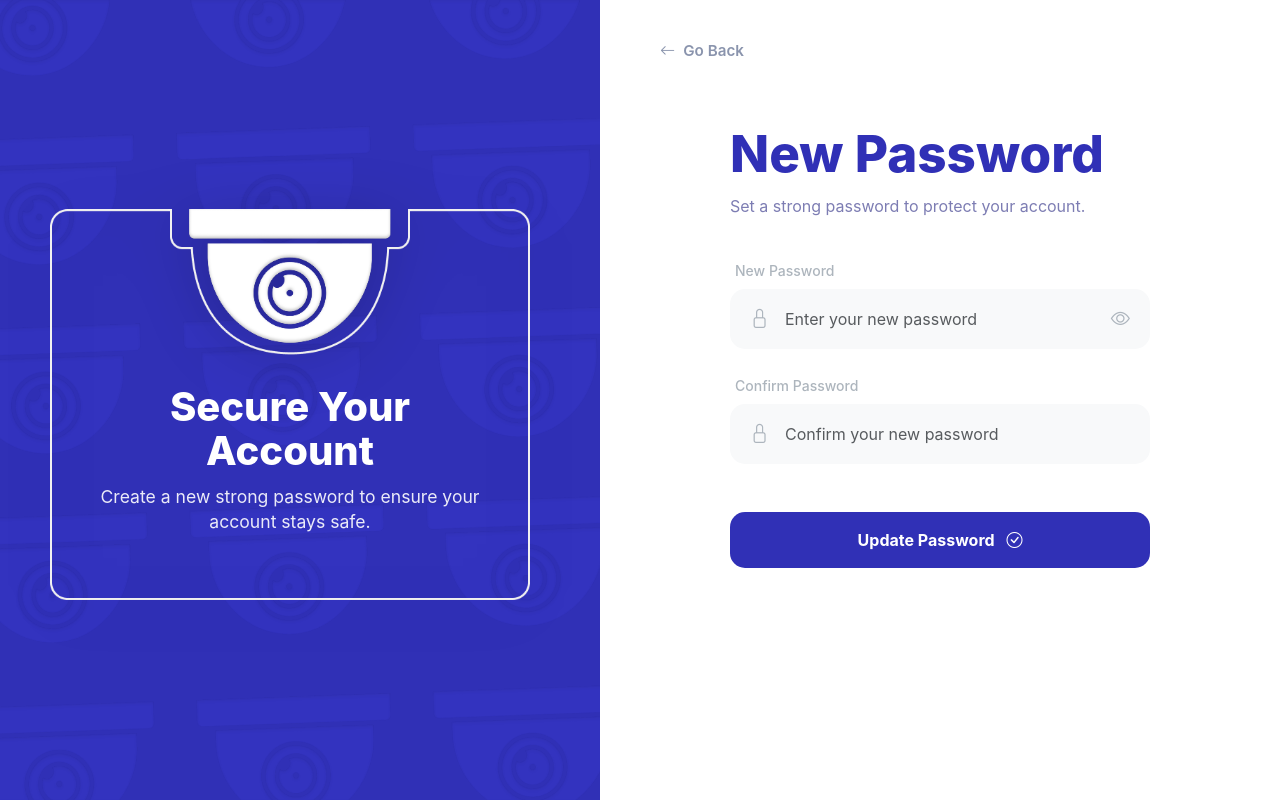
After one commit to sharmipit/Dormonitory, a PHP site: page /auth/new-password.html in a window 1280 px wide. The commit adds this page. Run offline with PHP 8.4, Linux system fonts and the light colour scheme.

Commit message:
added new password and reset confirmation pages, updated existing auth pages, and renamed script.js to main.js for better clarity. Also made some styling adjustments in auth-styles.css to enhance the user experience across all authentication-related pages.

```diff
--- a/assets/css/auth-styles.css
+++ b/assets/css/auth-styles.css
@@ -176,7 +176,9 @@ body {
     text-align: justify;
 }
 
-/* --- Role Selection Interface --- */
+
+
+/* --- Login - Role Selection --- */
 
 .role-selection {
     flex: 1;
@@ -318,6 +320,7 @@ body {
 }
 
 
+
 /* --- Signup Page --- */
 
 .signup-visual {
@@ -372,6 +375,7 @@ body {
     line-height: 1.4;
     margin: 0;
 }
+
 
 
 /* --- Resident Portal Login --- */
@@ -601,6 +605,7 @@ body {
 }
 
 
+
 /* --- Management Access Login --- */
 
 .portal-badge {
@@ -638,7 +643,182 @@ body {
 }
 
 
-/* Size Responsiveness*/
+
+/* --- Forgot Password --- */
+
+.forgot-password-page .auth-title {
+    font-size: 2.8rem;
+    font-weight: 800;
+    color: var(--brand-blue);
+    text-align: center;
+    margin-top: 10px;
+    margin-bottom: 10px;
+    line-height: 1.2;
+}
+
+.forgot-password-page .auth-subtitle {
+    font-family: var(--inter);
+    text-align: center;
+    display: block;
+    margin-bottom: 40px;
+    color: #7d7db3;
+}
+
+.forgot-password-page .form-label {
+    font-family: var(--inter);
+    font-weight: 500;
+    font-size: 0.875rem;
+    color: #adb5bd;
+    margin-left: 5px;
+    text-transform: none;
+}
+
+.forgot-password-page .input-group-custom .form-control {
+    padding: 18px 20px 18px 55px;
+    background-color: #f8f9fa;
+    border: none;
+    border-radius: 15px;
+    font-size: 1rem;
+    width: 100%;
+}
+
+
+
+/* --- Reset Confirmation --- */
+
+.verification-page .auth-title {
+    font-size: 2.5rem;
+    font-weight: 800;
+    color: var(--brand-blue);
+    text-align: center;
+    margin-top: 10px;
+    margin-bottom: 10px;
+    white-space: nowrap;
+    display: block;
+    width: max-content;
+    margin-left: 50%;
+    transform: translateX(-50%);
+}
+
+.verification-page .auth-subtitle {
+    text-align: center;
+    color: #7d7db3;
+    font-size: 1rem;
+    max-width: 400px;
+    margin: 0 auto 40px auto;
+}
+
+.verification-page .otp-container {
+    display: flex;
+    gap: 12px;
+    justify-content: center;
+}
+
+.verification-page .otp-input {
+    width: 50px;
+    height: 65px;
+    text-align: center;
+    font-size: 1.5rem;
+    font-weight: 700;
+    border: 1.5px solid #b0b0e0;
+    border-radius: 12px;
+    background-color: #f0f0ff;
+    color: var(--brand-blue);
+    transition: all 0.3s ease;
+}
+
+.verification-page .otp-input:focus {
+    outline: none;
+    border-color: var(--brand-blue);
+    background-color: #ffffff;
+    box-shadow: 0 0 8px rgba(48, 48, 182, 0.2);
+}
+
+.verification-page .resend-text {
+    text-align: center;
+    color: #8a94ad;
+    font-size: 0.95rem;
+}
+
+.was-validated .otp-input:invalid {
+    border-color: #dc3545;
+}
+
+.verification-page .otp-input.is-invalid {
+    border-color: #dc3545 !important;
+    background-color: #fff8f8;
+}
+
+.verification-page #otp-error {
+    display: none;
+    color: #dc3545;
+    font-weight: 500;
+    font-size: 0.85rem;
+}
+
+
+
+/* --- New Password --- */
+
+.new-password-page .auth-title {
+    font-size: 3.2rem;
+    font-weight: 800;
+    color: var(--brand-blue);
+    margin-bottom: 10px;
+}
+
+.new-password-page .auth-subtitle {
+    margin-bottom: 40px;
+    color: #7d7db3;
+}
+
+.new-password-page .input-group-custom .toggle-password {
+    position: absolute;
+    right: 20px;
+    left: auto;
+    cursor: pointer;
+    color: #adb5bd;
+    z-index: 5;
+}
+
+.new-password-page .input-group-custom .toggle-password:hover {
+    color: var(--brand-blue);
+}
+
+.new-password-page .input-group-custom .form-control {
+    padding-right: 50px !important;
+}
+
+.new-password-page .form-label {
+    font-family: var(--inter);
+    font-size: 0.875rem;
+    font-weight: 500;
+    color: #adb5bd;
+    margin-left: 5px;
+    text-transform: none;
+    letter-spacing: normal;
+}
+
+.new-password-page .no-validate-icon {
+    background-image: none !important;
+    padding-right: 50px !important;
+}
+
+.new-password-page .was-validated .form-control:invalid ~ .invalid-feedback {
+    display: block;
+}
+
+.new-password-page .input-group-custom .toggle-password {
+    position: absolute;
+    right: 20px;
+    z-index: 5;
+    cursor: pointer;
+    color: #adb5bd;
+}
+
+
+
+/* --- Size Responsiveness --- */
 
 @media (max-width: 992px) {
     .hero-left, .signup-visual {
--- a/auth/login-management-access.html
+++ b/auth/login-management-access.html
@@ -3,7 +3,7 @@
 <head>
     <meta charset="UTF-8" />
     <meta name="viewport" content="width=device-width, initial-scale=1.0" />
-    <title>Dormonitory</title>
+    <title>Management Login | Dormonitory</title>
     <link href="https://cdn.jsdelivr.net/npm/bootstrap@5.3.3/dist/css/bootstrap.min.css" rel="stylesheet" />
     <link rel="stylesheet" href="https://cdn.jsdelivr.net/npm/bootstrap-icons@1.11.3/font/bootstrap-icons.min.css">
     <link rel="stylesheet" href="../assets/css/auth-styles.css" />
@@ -66,7 +66,7 @@
                         <a href="forgot-password.html" class="forgot-link">Forgot Password?</a>
                     </div>
 
-                    <button type="submit" class="btn-auth-primary w-100">Access Dashboard</button>
+                    <button type="submit" class="btn-auth-primary w-100">Login</button>
 
                     <div class="auth-divider">
                         <span>or Log In with</span>
--- a/auth/login-resident-portal.html
+++ b/auth/login-resident-portal.html
@@ -3,7 +3,7 @@
 <head>
     <meta charset="UTF-8" />
     <meta name="viewport" content="width=device-width, initial-scale=1.0" />
-    <title>Dormonitory</title>
+    <title>Resident Login | Dormonitory</title>
     <link href="https://cdn.jsdelivr.net/npm/bootstrap@5.3.3/dist/css/bootstrap.min.css" rel="stylesheet" />
     <link rel="stylesheet" href="https://cdn.jsdelivr.net/npm/bootstrap-icons@1.11.3/font/bootstrap-icons.min.css">
     <link rel="stylesheet" href="../assets/css/auth-styles.css" />
--- a/auth/login.html
+++ b/auth/login.html
@@ -3,7 +3,7 @@
 <head>
     <meta charset="UTF-8" />
     <meta name="viewport" content="width=device-width, initial-scale=1.0" />
-    <title>Dormonitory</title>
+    <title>Login | Dormonitory</title>
     <link href="https://cdn.jsdelivr.net/npm/bootstrap@5.3.3/dist/css/bootstrap.min.css" rel="stylesheet" />
     <link rel="stylesheet" href="https://cdn.jsdelivr.net/npm/bootstrap-icons@1.11.3/font/bootstrap-icons.min.css">
     <link rel="stylesheet" href="../assets/css/auth-styles.css" />
--- /dev/null
+++ b/auth/new-password.html
@@ -0,0 +1,112 @@
+<!doctype html>
+<html lang="en">
+<head>
+    <meta charset="UTF-8" />
+    <meta name="viewport" content="width=device-width, initial-scale=1.0" />
+    <title>New Password | Dormonitory</title>
+    <link href="https://cdn.jsdelivr.net/npm/bootstrap@5.3.3/dist/css/bootstrap.min.css" rel="stylesheet" />
+    <link rel="stylesheet" href="https://cdn.jsdelivr.net/npm/bootstrap-icons@1.11.3/font/bootstrap-icons.min.css">
+    <link rel="stylesheet" href="../assets/css/auth-styles.css" />
+</head>
+<body>
+    <main class="landing-container new-password-page">
+        <section class="hero-left signup-visual">
+            <div class="pattern-overlay"></div>
+            <div class="join-container">
+                <img src="../assets/img/brandmark-box.png" alt="Join Community" class="brandmark-box-img">
+                <div class="join-content">
+                    <h2 class="join-title">Secure Your Account</h2>
+                    <p class="join-text">Create a new strong password to ensure your account stays safe.</p>
+                </div>
+            </div>
+        </section>
+
+        <section class="hero-right">
+             <div class="back-nav-fixed">
+                <a href="forgot-password.html" class="btn-go-back">
+                    <i class="bi bi-arrow-left"></i> Go Back
+                </a>
+            </div>
+
+            <div class="login-box">
+                <h2 class="auth-title">New Password</h2>
+                <p class="auth-subtitle">Set a strong password to protect your account.</p>
+
+                <form action="login.html" method="GET" class="needs-validation" novalidate>
+
+                    <div class="mb-4">
+                        <label for="password" class="form-label">New Password</label>
+                        <div class="input-group-custom">
+                            <i class="bi bi-lock"></i>
+                            <input type="password" class="form-control no-validate-icon" id="password" placeholder="Enter your new password" required>
+                            <i class="bi bi-eye toggle-password" id="togglePassword"></i>
+                        </div>
+                        <div class="invalid-feedback">Please enter a new password.</div>
+                    </div>
+
+                    <div class="mb-5">
+                        <label for="confirmPassword" class="form-label">Confirm Password</label>
+                        <div class="input-group-custom">
+                            <i class="bi bi-lock"></i>
+                            <input type="password" class="form-control no-validate-icon" id="confirmPassword" placeholder="Confirm your new password" required>
+                        </div>
+                        <div id="confirmFeedback" class="invalid-feedback">Please confirm your password.</div>
+                    </div>
+
+                    <button type="submit" class="btn-auth-primary w-100">
+                        <span>Update Password</span>
+                        <i class="bi bi-check-circle ms-2"></i>
+                    </button>
+                </form>
+            </div>
+        </section>
+    </main>
+
+<script>
+    (() => {
+        'use strict'
+        const form = document.querySelector('.needs-validation');
+        const p1 = document.getElementById('password');
+        const p2 = document.getElementById('confirmPassword');
+        const feedback = document.getElementById('confirmFeedback');
+        const toggleBtn = document.getElementById('togglePassword');
+
+        // 1. Password Visibility Toggle
+        toggleBtn.addEventListener('click', function () {
+
+            const type = p1.getAttribute('type') === 'password' ? 'text' : 'password';
+            p1.setAttribute('type', type);
+            p2.setAttribute('type', type);
+
+            this.classList.toggle('bi-eye');
+            this.classList.toggle('bi-eye-slash');
+        });
+
+        // 2. Form Submission & Custom Validation
+        form.addEventListener('submit', (event) => {
+
+            p2.setCustomValidity("");
+
+            if (p2.value === "") {
+                feedback.textContent = "Please confirm your password.";
+            } else if (p1.value !== p2.value) {
+                feedback.textContent = "Passwords do not match.";
+                p2.setCustomValidity("No Match");
+            }
+
+            if (!form.checkValidity()) {
+                event.preventDefault();
+                event.stopPropagation();
+            }
+
+            form.classList.add('was-validated');
+        }, false);
+
+        // --- 3. Real-time feedback cleanup ---
+        p2.addEventListener('input', () => {
+            p2.setCustomValidity("");
+        });
+    })()
+</script>
+</body>
+</html>
--- a/auth/signup-management-access.html
+++ b/auth/signup-management-access.html
@@ -3,7 +3,7 @@
 <head>
     <meta charset="UTF-8" />
     <meta name="viewport" content="width=device-width, initial-scale=1.0" />
-    <title>Dormonitory</title>
+    <title>Management Registration | Dormonitory</title>
     <link href="https://cdn.jsdelivr.net/npm/bootstrap@5.3.3/dist/css/bootstrap.min.css" rel="stylesheet" />
     <link rel="stylesheet" href="https://cdn.jsdelivr.net/npm/bootstrap-icons@1.11.3/font/bootstrap-icons.min.css">
     <link rel="stylesheet" href="../assets/css/auth-styles.css" />
--- a/auth/signup-resident-portal.html
+++ b/auth/signup-resident-portal.html
@@ -3,7 +3,7 @@
 <head>
     <meta charset="UTF-8" />
     <meta name="viewport" content="width=device-width, initial-scale=1.0" />
-    <title>Dormonitory</title>
+    <title>Resident Registration | Dormonitory</title>
     <link href="https://cdn.jsdelivr.net/npm/bootstrap@5.3.3/dist/css/bootstrap.min.css" rel="stylesheet" />
     <link rel="stylesheet" href="https://cdn.jsdelivr.net/npm/bootstrap-icons@1.11.3/font/bootstrap-icons.min.css">
     <link rel="stylesheet" href="../assets/css/auth-styles.css" />
--- a/auth/signup.html
+++ b/auth/signup.html
@@ -3,7 +3,7 @@
 <head>
     <meta charset="UTF-8" />
     <meta name="viewport" content="width=device-width, initial-scale=1.0" />
-    <title>Dormonitory</title>
+    <title>Create Account | Dormonitory</title>
     <link href="https://cdn.jsdelivr.net/npm/bootstrap@5.3.3/dist/css/bootstrap.min.css" rel="stylesheet" />
     <link rel="stylesheet" href="https://cdn.jsdelivr.net/npm/bootstrap-icons@1.11.3/font/bootstrap-icons.min.css">
     <link rel="stylesheet" href="../assets/css/auth-styles.css" />
```
Also changed, not shown: auth/forgot-password.html (+77 -0 lines), auth/reset-confirmation.html (added, +119 -0 lines), assets/js/main.js (added), assets/js/script.js (deleted).
